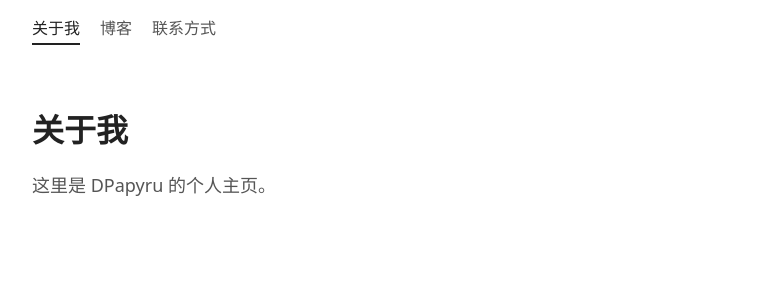
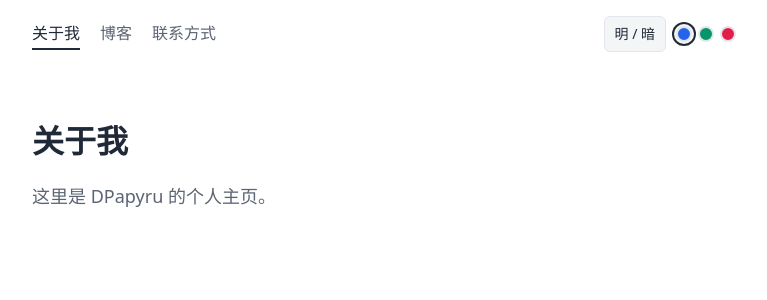
Before and after one commit to DPapyru/dpapyru.github.io, a React (Vite) app: page / in a window 1280 px wide. Shown: the top 300 px of the page, without its empty margins (256-1023 px from the left). Built offline with nearby package versions, Linux system fonts and the light colour scheme.

Commit message:
feat(#5): 主题切换(明/暗 + accent 预设)

```diff
--- a/src/App.tsx
+++ b/src/App.tsx
@@ -1,4 +1,5 @@
 import { BrowserRouter, Route, Routes } from "react-router-dom";
+import { ThemeProvider } from "./features/theme";
 import { About } from "./features/about/About";
 import { Blog } from "./features/blog/Blog";
 import { Contact } from "./features/contact/Contact";
@@ -11,7 +12,7 @@ import { NotFound } from "./shared/compositions/NotFound/NotFound";
  */
 export function AppRoutes() {
   return (
-    <>
+    <ThemeProvider>
       <Header />
       <Routes>
         <Route path="/" element={<About />} />
@@ -19,7 +20,7 @@ export function AppRoutes() {
         <Route path="/contact" element={<Contact />} />
         <Route path="*" element={<NotFound />} />
       </Routes>
-    </>
+    </ThemeProvider>
   );
 }
 
--- /dev/null
+++ b/src/features/theme/ThemeProvider.tsx
@@ -0,0 +1,73 @@
+import {
+  createContext,
+  useContext,
+  useEffect,
+  useMemo,
+  useState,
+  type ReactNode,
+} from "react";
+import {
+  ACCENT_ATTR,
+  DEFAULT_ACCENT,
+  DEFAULT_MODE,
+  THEME_ATTR,
+  type AccentPreset,
+  type ThemeMode,
+} from "./theme";
+
+/**
+ * 主题上下文的值:当前模式与 accent 预设,及其切换函数。
+ * 状态由切换函数驱动,副作用(effect)把 data-theme / data-accent 写到文档根元素。
+ */
+export type ThemeContextValue = {
+  /** 当前明/暗模式。 */
+  mode: ThemeMode;
+  /** 当前 accent 预设。 */
+  accent: AccentPreset;
+  /** 设置为指定模式。 */
+  setMode: (mode: ThemeMode) => void;
+  /** 在 light/dark 之间翻转。 */
+  toggleMode: () => void;
+  /** 设置为指定 accent 预设。 */
+  setAccent: (accent: AccentPreset) => void;
+};
+
+const ThemeContext = createContext<ThemeContextValue | null>(null);
+
+/**
+ * 主题提供者。置于应用根部,持有模式与 accent 的当前状态,
+ * 并确保每次变化都同步写到 <html> 的 data-theme / data-accent 上。
+ */
+export function ThemeProvider({ children }: { children: ReactNode }) {
+  const [mode, setMode] = useState<ThemeMode>(DEFAULT_MODE);
+  const [accent, setAccent] = useState<AccentPreset>(DEFAULT_ACCENT);
+
+  // 状态即真相:任何变化都同步到文档根元素,CSS 依 data-theme/data-accent 取令牌。
+  useEffect(() => {
+    const root = document.documentElement;
+    root.setAttribute(THEME_ATTR, mode);
+    root.setAttribute(ACCENT_ATTR, accent);
+  }, [mode, accent]);
+
+  const value = useMemo<ThemeContextValue>(
+    () => ({
+      mode,
+      accent,
+      setMode,
+      toggleMode: () => setMode((m) => (m === "light" ? "dark" : "light")),
+      setAccent,
+    }),
+    [mode, accent],
+  );
+
+  return <ThemeContext.Provider value={value}>{children}</ThemeContext.Provider>;
+}
+
+/** 读取主题状态与切换函数;必须在 <ThemeProvider> 内使用。 */
+export function useTheme(): ThemeContextValue {
+  const ctx = useContext(ThemeContext);
+  if (!ctx) {
+    throw new Error("useTheme 必须在 <ThemeProvider> 内使用");
+  }
+  return ctx;
+}
--- /dev/null
+++ b/src/features/theme/ThemeToggle.module.css
@@ -0,0 +1,56 @@
+.toggle {
+  display: inline-flex;
+  align-items: center;
+  gap: 0.625rem;
+}
+
+.modeButton {
+  font: inherit;
+  font-size: 0.875rem;
+  padding: 0.375rem 0.625rem;
+  border-radius: 0.375rem;
+  border: 1px solid var(--border, #e2e6ec);
+  background: var(--surface, #f4f5f7);
+  color: var(--text-primary, #1f2937);
+  cursor: pointer;
+  transition: border-color 150ms ease, color 150ms ease;
+}
+
+.modeButton:hover {
+  border-color: var(--accent, #2563eb);
+  color: var(--accent, #2563eb);
+}
+
+.accentGroup {
+  display: inline-flex;
+  gap: 0.375rem;
+}
+
+/* 每种 accent 预设的小色块;active 态以当前 accent 描圈强调。 */
+.swatch {
+  width: 1rem;
+  height: 1rem;
+  border-radius: 9999px;
+  border: 2px solid var(--border, #e2e6ec);
+  padding: 0;
+  cursor: pointer;
+  transition: box-shadow 150ms ease;
+}
+
+.swatch[data-color="blue"] {
+  background: #2563eb;
+}
+.swatch[data-color="emerald"] {
+  background: #059669;
+}
+.swatch[data-color="rose"] {
+  background: #e11d48;
+}
+
+.swatch:hover {
+  box-shadow: 0 0 0 2px var(--surface, #f4f5f7), 0 0 0 4px var(--accent, #2563eb);
+}
+
+.swatchActive {
+  box-shadow: 0 0 0 2px var(--surface, #f4f5f7), 0 0 0 4px var(--text-primary, #1f2937);
+}
--- /dev/null
+++ b/src/features/theme/ThemeToggle.tsx
@@ -0,0 +1,40 @@
+import { useTheme } from "./ThemeProvider";
+import { ACCENT_PRESETS, type AccentPreset } from "./theme";
+import styles from "./ThemeToggle.module.css";
+
+/**
+ * 主题切换器 — 提供明/暗切换按钮与 accent 预设色选择。
+ * accent 选项从 theme.ts 的 ACCENT_PRESETS 导出,随预设清单自动更新。
+ */
+export function ThemeToggle() {
+  const { accent, setAccent, toggleMode } = useTheme();
+
+  return (
+    <div className={styles.toggle}>
+      <button
+        type="button"
+        className={styles.modeButton}
+        onClick={toggleMode}
+        aria-label="切换明/暗主题"
+      >
+        明 / 暗
+      </button>
+      <div role="radiogroup" aria-label="accent 预设色" className={styles.accentGroup}>
+        {ACCENT_PRESETS.map((preset) => (
+          <button
+            key={preset}
+            type="button"
+            role="radio"
+            aria-checked={accent === preset}
+            aria-label={"accent 预设:" + preset}
+            className={
+              accent === preset ? styles.swatch + " " + styles.swatchActive : styles.swatch
+            }
+            data-color={preset}
+            onClick={() => setAccent(preset as AccentPreset)}
+          />
+        ))}
+      </div>
+    </div>
+  );
+}
--- /dev/null
+++ b/src/features/theme/index.ts
@@ -0,0 +1,15 @@
+/**
+ * theme 功能模块公开 API。
+ * 对外暴露 Provider/Hook/组件,以及类型与常量。
+ */
+export { ThemeProvider, useTheme } from "./ThemeProvider";
+export type { ThemeContextValue } from "./ThemeProvider";
+export { ThemeToggle } from "./ThemeToggle";
+export {
+  THEME_ATTR,
+  ACCENT_ATTR,
+  DEFAULT_MODE,
+  DEFAULT_ACCENT,
+  ACCENT_PRESETS,
+} from "./theme";
+export type { ThemeMode, AccentPreset } from "./theme";
--- /dev/null
+++ b/src/features/theme/theme.ts
@@ -0,0 +1,31 @@
+/**
+ * theme 功能模块 —— 类型与常量。
+ *
+ * 状态 = 模式(明/暗)+ accent 预设。主题经 CSS 变量 + data-theme/data-accent
+ * 属性作用到文档根元素上,组件样式只消费 CSS 变量(CSS Modules)。
+ */
+
+/** 明/暗两种模式。 */
+export type ThemeMode = "light" | "dark";
+
+/** accent 预设色。 */
+export type AccentPreset = "blue" | "emerald" | "rose";
+
+/** 默认模式。 */
+export const DEFAULT_MODE: ThemeMode = "light";
+
+/** 默认 accent 预设。 */
+export const DEFAULT_ACCENT: AccentPreset = "blue";
+
+/** 可用于切换的 accent 预设清单(至少 3 个,满足本期需求)。 */
+export const ACCENT_PRESETS: readonly AccentPreset[] = [
+  "blue",
+  "emerald",
+  "rose",
+];
+
+/** 附加到文档根元素(data-theme)的属性名。 */
+export const THEME_ATTR = "data-theme";
+
+/** 附加到文档根元素(data-accent)的属性名。 */
+export const ACCENT_ATTR = "data-accent";
--- a/src/shared/compositions/Header/Header.tsx
+++ b/src/shared/compositions/Header/Header.tsx
@@ -1,4 +1,5 @@
 import { NavLink } from "react-router-dom";
+import { ThemeToggle } from "../../../features/theme";
 import styles from "./Header.module.css";
 
 type NavItem = {
@@ -16,7 +17,7 @@ const NAV_ITEMS: NavItem[] = [
 /**
  * 站点顶部导航 — 跨板块共享,置于共享层 compositions。
  * 用 NavLink 呈现当前板块选中态(aria-current="page")。
- * 预留主题切换(ThemeToggle)挂载位,theme feature 提供后可直接复用。
+ * 右侧挂载 theme feature 的 ThemeToggle:即时切换明/暗 + accent 预设(不持久化)。
  */
 export function Header() {
   return (
@@ -38,8 +39,9 @@ export function Header() {
           ))}
         </ul>
       </nav>
-      {/* ThemeToggle 挂载位:theme feature 提供后在此挂载 */}
-      <div className={styles.themeSlot} data-testid="theme-toggle-slot" />
+      <div className={styles.themeSlot}>
+        <ThemeToggle />
+      </div>
     </header>
   );
 }
--- a/src/styles/global.css
+++ b/src/styles/global.css
@@ -1,17 +1,84 @@
+/* ============================================================
+  全局主题令牌
+  组件样式(CSS Modules)一律消费这些 CSS 变量,不写死颜色。
+  theme feature 把 data-theme(light/dark)与 data-accent(blue/emerald/rose)
+  写到 <html> 根元素,这里据此切换令牌取值、即时生效。
+============================================================ */
+
+/* 基础令牌与兜底:默认按 light 取值;无 JS 时依系统偏好做 dark 兜底。 */
 :root {
   color-scheme: light dark;
-  --text-primary: #222;
-  --text-secondary: #555;
-  --bg: #fff;
+  --bg: #ffffff;
+  --surface: #f4f5f7;
+  --text-primary: #1f2937;
+  --text-secondary: #5b6472;
+  --border: #e2e6ec;
+  --accent: #2563eb;
+  --accent-contrast: #ffffff;
+  --accent-soft: #dbeafe;
 }
 
 @media (prefers-color-scheme: dark) {
   :root {
+    color-scheme: dark;
+    --bg: #1a1a1a;
+    --surface: #242526;
     --text-primary: #e6e6e6;
-    --text-secondary: #aaa;
-    --bg: #1a1a1a;
+    --text-secondary: #a3a8b0;
+    --border: #33363d;
+    --accent: #60a5fa;
+    --accent-soft: #1e3a5f;
   }
 }
+
+/* 显式 data-theme 覆盖系统偏好,交给用户在页面内切换。 */
+:root[data-theme="light"] {
+  color-scheme: light;
+  --bg: #ffffff;
+  --surface: #f4f5f7;
+  --text-primary: #1f2937;
+  --text-secondary: #5b6472;
+  --border: #e2e6ec;
+}
+
+:root[data-theme="dark"] {
+  color-scheme: dark;
+  --bg: #1a1a1a;
+  --surface: #242526;
+  --text-primary: #e6e6e6;
+  --text-secondary: #a3a8b0;
+  --border: #33363d;
+}
+
+/* data-accent 预设:主色与淡底在明/暗下各配一档。 */
+:root[data-accent="blue"] {
+  --accent: #2563eb;
+  --accent-soft: #dbeafe;
+}
+:root[data-theme="dark"][data-accent="blue"] {
+  --accent: #60a5fa;
+  --accent-soft: #1e3a5f;
+}
+:root[data-accent="emerald"] {
+  --accent: #059669;
+  --accent-soft: #d1fae5;
+}
+:root[data-theme="dark"][data-accent="emerald"] {
+  --accent: #34d399;
+  --accent-soft: #064e3b;
+}
+:root[data-accent="rose"] {
+  --accent: #e11d48;
+  --accent-soft: #ffe4e6;
+}
+:root[data-theme="dark"][data-accent="rose"] {
+  --accent: #fb7185;
+  --accent-soft: #4c0519;
+}
+
+/* ============================================================
+  基础重置与排版
+============================================================ */
 
 * {
   box-sizing: border-box;
```
Also changed, not shown: 2 other files (tests, documents, lock files or other folders).
